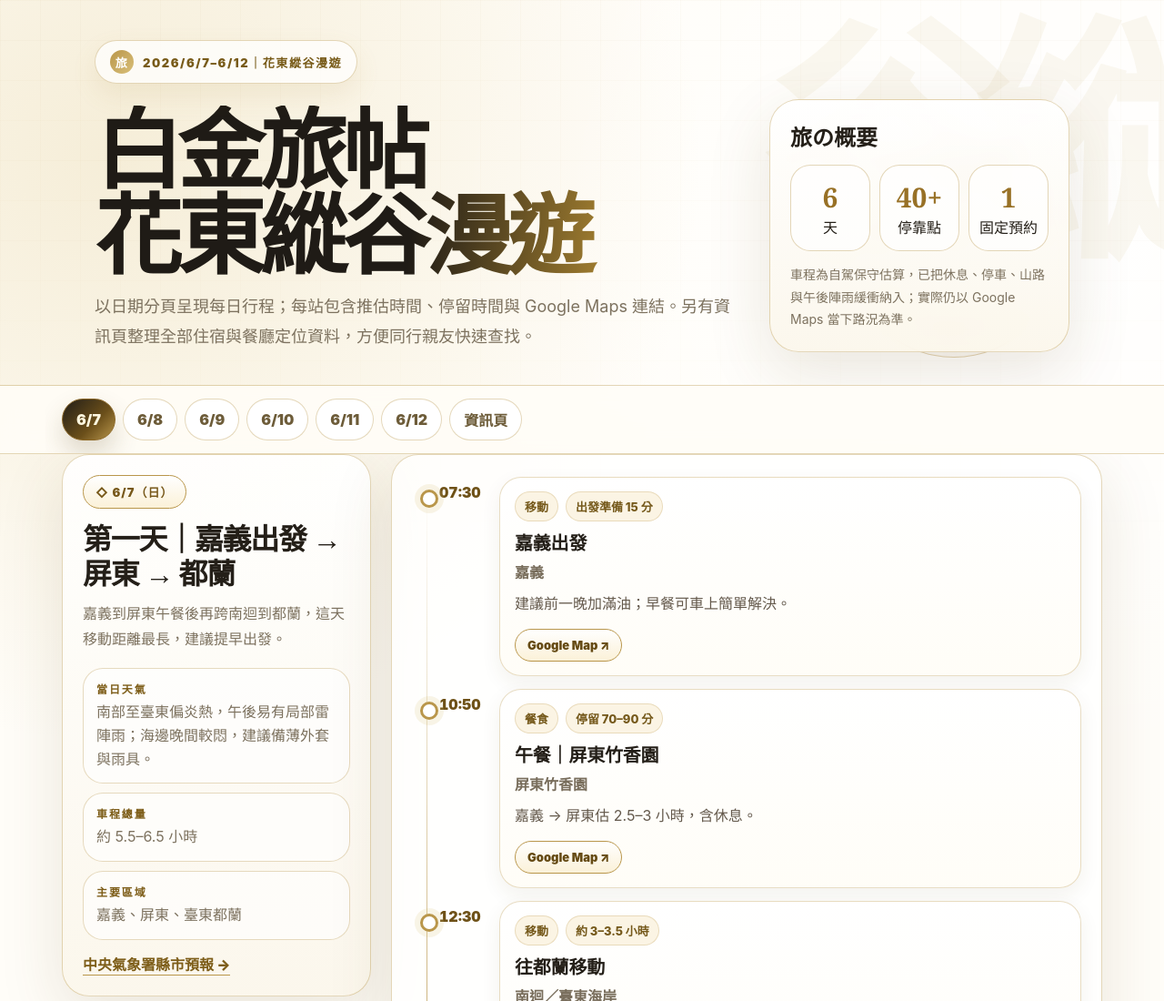
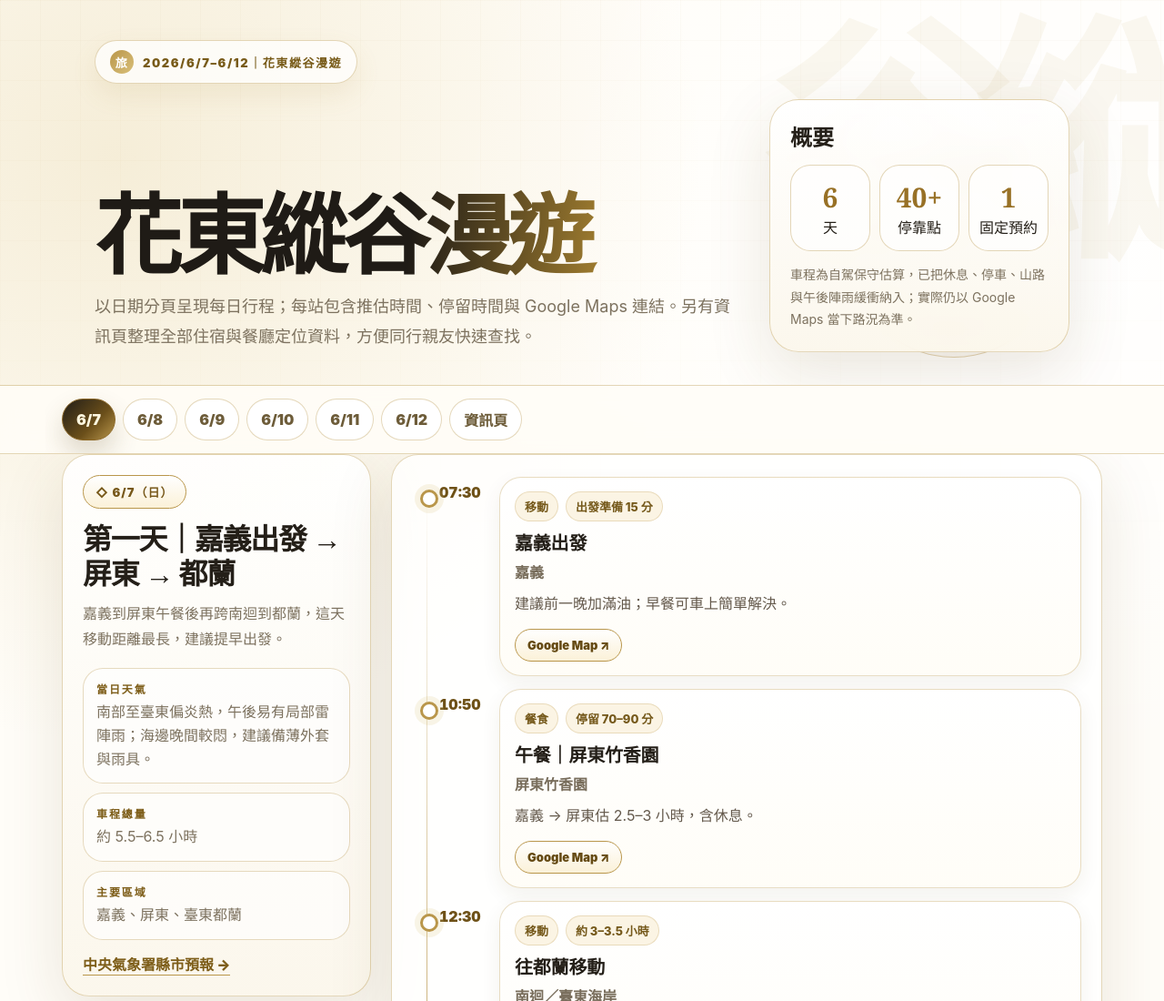
Before and after one commit to usefulanimal/travelpage, a plain HTML site: page index.html in a window 1280 px wide. Shown: the top 1100 px of the page at 91% size. Drawn offline with Linux system fonts and the light colour scheme.

Commit message:
Update index.html

```diff
--- a/index.html
+++ b/index.html
@@ -114,11 +114,11 @@
     <div class="wrap hero-inner">
       <section>
         <span class="kicker"><span class="crest">旅</span> 2026/6/7–6/12｜花東縱谷漫遊</span>
-        <h1>白金旅帖<br>花東縱谷漫遊</h1>
+        <h1><br>花東縱谷漫遊</h1>
         <p class="lead">以日期分頁呈現每日行程；每站包含推估時間、停留時間與 Google Maps 連結。另有資訊頁整理全部住宿與餐廳定位資料，方便同行親友快速查找。</p>
       </section>
       <aside class="summary">
-        <h2>旅の概要</h2>
+        <h2>概要</h2>
         <div class="stats">
           <div class="stat"><b>6</b>天</div>
           <div class="stat"><b>40+</b>停靠點</div>
```
